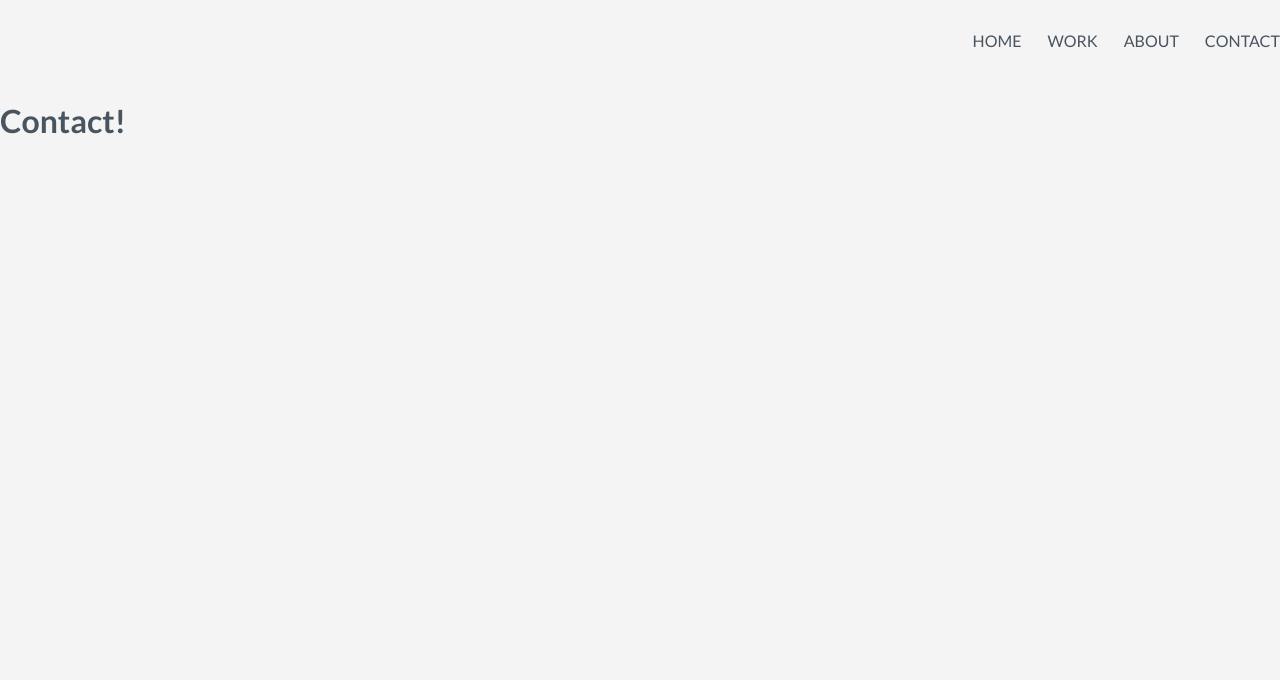
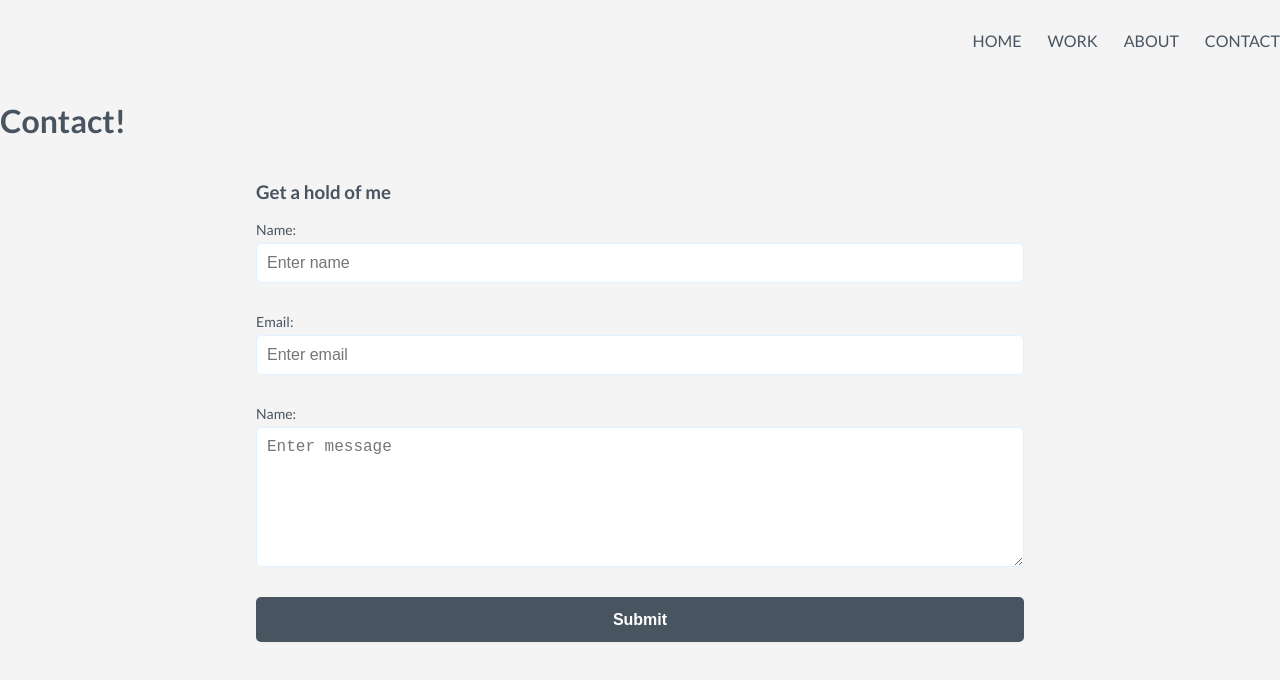
Before and after one commit to rytwalker/next-portfolio, a Next.js app: page /contact in a window 1280 px wide. Shown: the top 680 px of the page. Built offline with nearby package versions, Linux system fonts and the light colour scheme.

Commit message:
added a contact form

```diff
--- /dev/null
+++ b/components/ContactForm.js
@@ -0,0 +1,94 @@
+import React, { Component } from 'react';
+import styled from 'styled-components';
+import { StyledButton } from '../styles/StyledButton';
+
+const initialState = {
+  name: '',
+  email: '',
+  message: ''
+};
+
+class ContactForm extends Component {
+  state = { formData: initialState };
+
+  handleInputChange = e => {
+    const { formData } = this.state;
+    this.setState({
+      formData: { ...formData, [e.target.name]: e.target.value }
+    });
+  };
+
+  render() {
+    const { name, email, message } = this.state.formData;
+    return (
+      <StyledForm>
+        <h3>Get a hold of me</h3>
+        <div className="form-group">
+          <label htmlFor="name">Name:</label>
+          <input
+            type="text"
+            name="name"
+            id="name"
+            value={name}
+            placeholder="Enter name"
+            onChange={this.handleInputChange}
+          />
+        </div>
+        <div className="form-group">
+          <label htmlFor="name">Email:</label>
+          <input
+            type="email"
+            name="email"
+            id="email"
+            value={email}
+            placeholder="Enter email"
+            onChange={this.handleInputChange}
+          />
+        </div>
+        <div className="form-group">
+          <label htmlFor="name">Name:</label>
+          <textarea
+            name="message"
+            id="message"
+            value={message}
+            placeholder="Enter message"
+            onChange={this.handleInputChange}
+          />
+        </div>
+        <StyledButton>Submit</StyledButton>
+      </StyledForm>
+    );
+  }
+}
+
+const StyledForm = styled.form`
+  display: flex;
+  flex-direction: column;
+  width: 60%;
+  margin: 0 auto;
+
+  .form-group {
+    display: flex;
+    flex-direction: column;
+    margin-bottom: 3rem;
+
+    label {
+      font-size: 1.4rem;
+      margin-bottom: 5px;
+    }
+    input,
+    textarea {
+      font-size: 1.6rem;
+      padding: 1rem;
+      border: 1px solid #e2f1ff;
+      border-radius: 5px;
+    }
+    textarea {
+      min-width: 100%;
+      max-width: 100%;
+      min-height: 14rem;
+    }
+  }
+`;
+
+export default ContactForm;
--- a/package.json
+++ b/package.json
@@ -16,6 +16,7 @@
     "next": "^7.0.2",
     "react": "^16.6.3",
     "react-dom": "^16.6.3",
-    "styled-components": "^4.1.2"
+    "styled-components": "^4.1.2",
+    "towelify": "^2.2.1"
   }
 }
--- a/pages/contact.js
+++ b/pages/contact.js
@@ -1,10 +1,12 @@
 import Layout from '../components/Layout';
+import ContactForm from '../components/ContactForm';
 
 const Contact = () => {
   return (
     <Layout>
       <div>
         <h1>Contact!</h1>
+        <ContactForm />
       </div>
     </Layout>
   );
--- a/styles/StyledButton.js
+++ b/styles/StyledButton.js
@@ -5,17 +5,16 @@ export const StyledButton = styled.button`
   color: #fff;
   font-size: inherit;
   font-weight: 700;
-  border: none;
+  border: 1px solid transparent;
   border-radius: 5px;
   padding: 1.25rem 3rem;
   cursor: pointer;
   box-shadow: 0 3px 6px -6px rgba(0, 0, 0, 0.2);
   transition: all 0.2s;
   &:hover {
-    background: #fff;
+    background: #f4f4f4;
     color: #485460;
-    box-shadow: 0 13px 6px -13px rgba(0, 0, 0, 0.2);
-    transform: translateY(-5px);
+    border: 1px solid #485460;
   }
   @media (max-width: 600px) {
     width: 100%;
--- a/styles/layout.css
+++ b/styles/layout.css
@@ -12,6 +12,7 @@ body {
   font-size: 1.6rem;
   background: #f4f4f4;
   color: #485460;
+  /* color: #757575; */
   margin: 0;
   padding: 0;
 }
```
Also changed, not shown: 1 other file (tests, documents, lock files or other folders).
